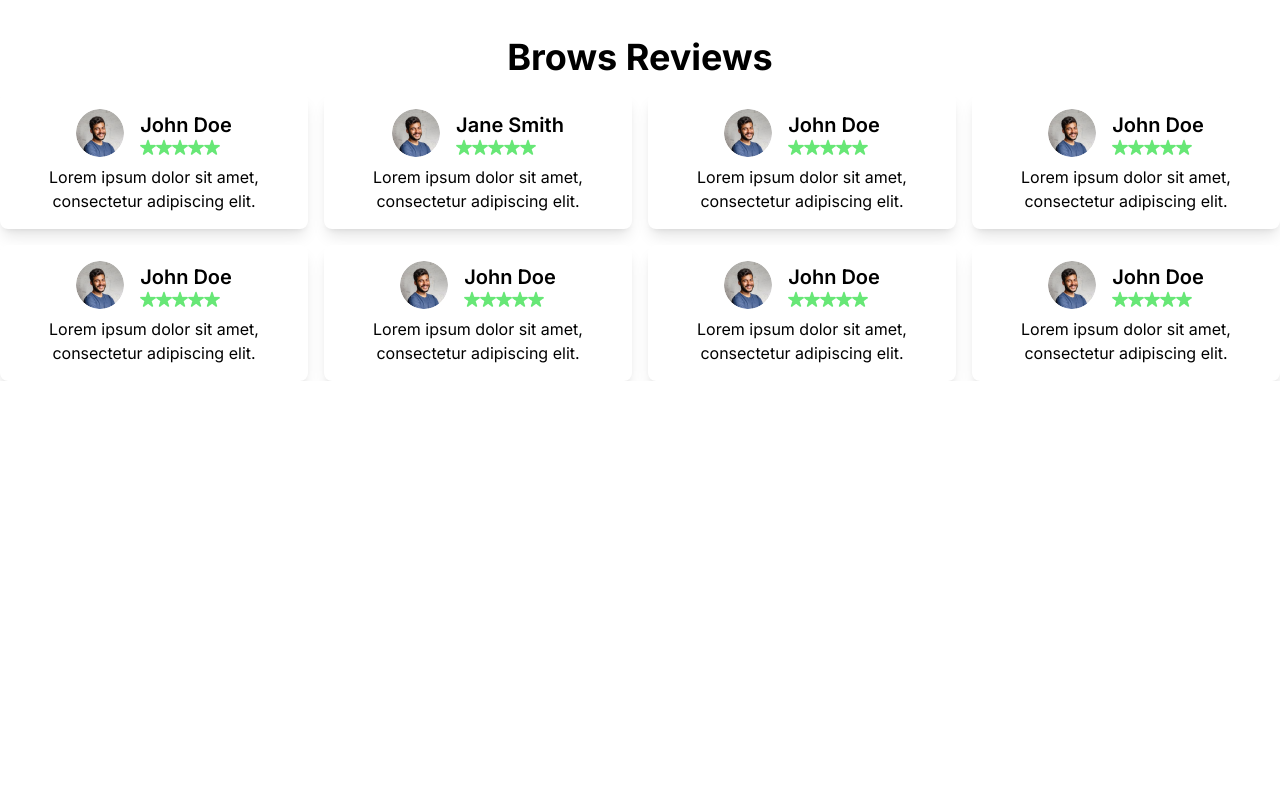
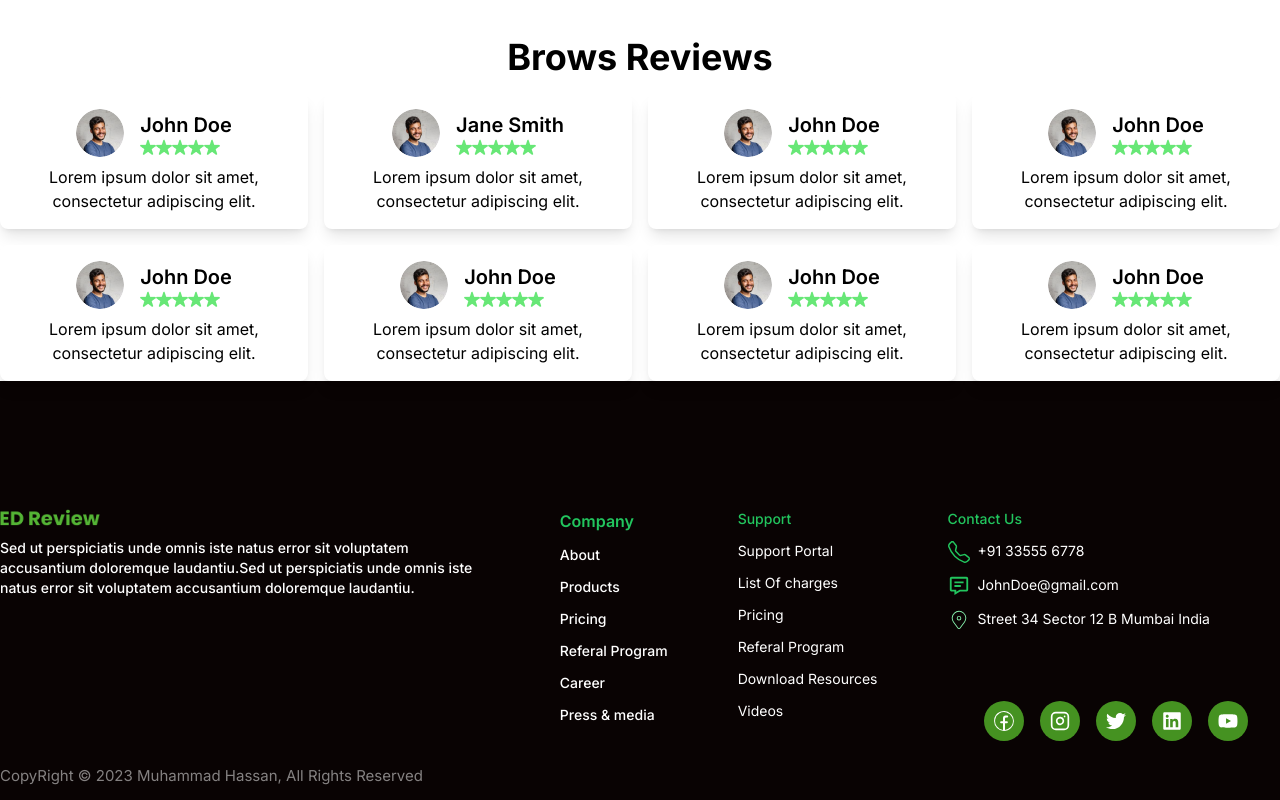
Before and after one commit to M-Hassan1/Landing-Page-New, a Next.js app: page / in a window 1280 px wide. Shown: the part 1836-2636 px from the top of the page. Before the commit the page ends 2217 px from the top, so only its background shows below. Built offline with nearby package versions, Linux system fonts and the light colour scheme.

Commit message:
added New Data

```diff
--- a/src/app/page.tsx
+++ b/src/app/page.tsx
@@ -1,5 +1,6 @@
 import BrowsReviews from "@/components/view/BrowsReviews";
 import Category from "@/components/view/Category/Category";
+import Footer from "@/components/view/Footer/FooterFile/Footer";
 import HomePage from "@/components/view/HeroSection";
 import LatestInternships from "@/components/view/InternShips";
 import NavBar from "@/components/view/Navabar";
@@ -16,6 +17,7 @@ export default function Home() {
       <LatestInternships />
       <CoursesOffer />
       <BrowsReviews />
+    <Footer />
 
     </div>
   )
--- /dev/null
+++ b/src/components/view/Footer/FooterData/ContectList.js
@@ -0,0 +1,62 @@
+// import Link from 'next/link'
+// import { BsTelephone } from "react-icons/bs";
+// import { BiMessageDetail } from "react-icons/bi";
+// import { CiLocationOn } from "react-icons/ci";
+
+// const ContectList = () => {
+//   return (
+// <div className='flex flex-col gap-3'>
+//            <h1 className='font-oswald text-green-500 font-medium text-sm'>
+//             Contect Us
+//           </h1>
+//           <Link href='' className=' flex gap-2 text-sm hover:text-white cursor-pointer'>
+//            <BsTelephone size={22} className='text-green-500' />
+//            +91 33555 6778
+//           </Link>
+//           <Link href='' className=' flex gap-2 text-sm hover:text-white cursor-pointer'>
+//           <BiMessageDetail size={22} className='text-green-500' />
+//           JohnDoe@gmail.com
+//           </Link>
+//           <Link href='' className=' flex gap-2 text-sm hover:text-white cursor-pointer'>
+//           <CiLocationOn size={22} className='text-green-300' />
+//           Street 34 Sector 12 B
+//           Mumbai India
+//           </Link>
+//             </div>
+//   )
+// }
+
+// export default ContectList
+
+
+
+
+import Link from 'next/link'
+import { BsTelephone } from "react-icons/bs";
+import { BiMessageDetail } from "react-icons/bi";
+import { CiLocationOn } from "react-icons/ci";
+
+const ContactList = () => {
+  return (
+    <div className='flex flex-col gap-3'>
+      <h1 className='font-oswald text-green-500 font-medium text-sm'>
+        Contact Us
+      </h1>
+      <Link href='' className='flex gap-2 text-sm hover:text-white cursor-pointer'>
+        <BsTelephone size={22} className='text-green-500' />
+        +91 33555 6778
+      </Link>
+      <Link href='' className='flex gap-2 text-sm hover:text-white cursor-pointer'>
+        <BiMessageDetail size={22} className='text-green-500' />
+        JohnDoe@gmail.com
+      </Link>
+      <Link href='' className='flex gap-2 text-sm hover:text-white cursor-pointer'>
+        <CiLocationOn size={22} className='text-green-300' />
+        Street 34 Sector 12 B
+        Mumbai India
+      </Link>
+    </div>
+  )
+}
+
+export default ContactList;
--- /dev/null
+++ b/src/components/view/Footer/FooterData/ContectList.tsx
@@ -0,0 +1,62 @@
+// import Link from 'next/link'
+// import { BsTelephone } from "react-icons/bs";
+// import { BiMessageDetail } from "react-icons/bi";
+// import { CiLocationOn } from "react-icons/ci";
+
+// const ContectList = () => {
+//   return (
+// <div className='flex flex-col gap-3'>
+//            <h1 className='font-oswald text-green-500 font-medium text-sm'>
+//             Contect Us
+//           </h1>
+//           <Link href='' className=' flex gap-2 text-sm hover:text-white cursor-pointer'>
+//            <BsTelephone size={22} className='text-green-500' />
+//            +91 33555 6778
+//           </Link>
+//           <Link href='' className=' flex gap-2 text-sm hover:text-white cursor-pointer'>
+//           <BiMessageDetail size={22} className='text-green-500' />
+//           JohnDoe@gmail.com
+//           </Link>
+//           <Link href='' className=' flex gap-2 text-sm hover:text-white cursor-pointer'>
+//           <CiLocationOn size={22} className='text-green-300' />
+//           Street 34 Sector 12 B
+//           Mumbai India
+//           </Link>
+//             </div>
+//   )
+// }
+
+// export default ContectList
+
+
+
+
+import Link from 'next/link'
+import { BsTelephone } from "react-icons/bs";
+import { BiMessageDetail } from "react-icons/bi";
+import { CiLocationOn } from "react-icons/ci";
+
+const ContactList = () => {
+  return (
+    <div className='flex flex-col gap-3'>
+      <h1 className='font-oswald text-green-500 font-medium text-sm'>
+        Contact Us
+      </h1>
+      <Link href='' className='flex gap-2 text-sm hover:text-white cursor-pointer'>
+        <BsTelephone size={22} className='text-green-500' />
+        +91 33555 6778
+      </Link>
+      <Link href='' className='flex gap-2 text-sm hover:text-white cursor-pointer'>
+        <BiMessageDetail size={22} className='text-green-500' />
+        JohnDoe@gmail.com
+      </Link>
+      <Link href='' className='flex gap-2 text-sm hover:text-white cursor-pointer'>
+        <CiLocationOn size={22} className='text-green-300' />
+        Street 34 Sector 12 B
+        Mumbai India
+      </Link>
+    </div>
+  )
+}
+
+export default ContactList;
--- /dev/null
+++ b/src/components/view/Footer/FooterData/FDataPage.tsx
@@ -0,0 +1,33 @@
+import Link from "next/link"
+
+
+const FDataPage = () => {
+  return (
+<div className='flex flex-col gap-3 shrink-0'>
+          <h1 className='font-oswald text-green-500 font-semibold cursor-pointer'>
+            Company
+          </h1>
+          <Link href='' className='font-oswald font-medium text-sm cursor-pointer'>
+            About
+          </Link>
+          <Link href='' className='font-oswald font-medium text-sm cursor-pointer'>
+            Products
+          </Link>
+          <Link href='' className='font-oswald font-medium text-sm cursor-pointer'>
+          Pricing
+          </Link>
+          <Link href='' className='font-oswald font-medium text-sm cursor-pointer'>
+          Referal Program
+          </Link>
+          <Link href='' className='font-oswald font-medium text-sm cursor-pointer'>
+          Career
+          </Link>
+          <Link href='' className='font-oswald font-medium text-sm cursor-pointer'>
+         Press & media
+          </Link>
+
+        </div>
+  )
+}
+
+export default FDataPage
--- /dev/null
+++ b/src/components/view/Footer/FooterData/NewpageData.tsx
@@ -0,0 +1,23 @@
+import Image from "next/image";
+import Logo from "@/components/Assets/Images/ED-Review.png";
+
+const NewpageData = () => {
+  return (
+    <div className="flex flex-col items-start gap-3">
+      {/* Logo in the middle */}
+      <Image
+        src={Logo}
+        alt="Logo"
+        width={100}
+        height={100}
+      />
+
+      {/* Description */}
+      <p className="font-oswald font-medium text-sm items-start">
+        Sed ut perspiciatis unde omnis iste natus error sit voluptatem accusantium doloremque laudantiu.Sed ut perspiciatis unde omnis iste natus error sit voluptatem accusantium doloremque laudantiu.
+      </p>
+    </div>
+  );
+};
+
+export default NewpageData;
--- /dev/null
+++ b/src/components/view/Footer/FooterData/SecondMenu.tsx
@@ -0,0 +1,32 @@
+import Link from 'next/link'
+
+
+const SecondMenu = () => {
+  return (
+<div className='flex flex-col gap-3'>
+          <h1 className='font-oswald text-green-500 font-medium  text-sm'>
+            Support
+          </h1>
+          <Link href='' className='text-sm cursor-pointer'>
+          Support Portal
+          </Link>
+          <Link href='' className='text-sm cursor-pointer'>
+          List Of charges
+          </Link>
+          <Link href='' className='text-sm cursor-pointer'>
+           Pricing
+          </Link>
+          <Link href='' className='text-sm cursor-pointer'>
+            Referal Program
+          </Link>
+          <Link href='' className='text-sm cursor-pointer'>
+            Download Resources
+          </Link>
+          <Link href='' className='text-sm cursor-pointer'>
+            Videos
+          </Link>
+            </div>
+  )
+}
+
+export default SecondMenu
--- /dev/null
+++ b/src/components/view/Footer/FooterData/ThirdPage.tsx
@@ -0,0 +1,31 @@
+import Link from "next/link"
+import { FaTwitter, FaYoutube, FaLinkedin} from 'react-icons/fa'
+
+import { CiFacebook } from "react-icons/ci";
+
+import { FiInstagram } from "react-icons/fi";
+
+const ThirdPage = () => {
+  return (
+    <div className='flex gap-4 justify-center md:justify-start'>
+      <Link href='' className='w-10 h-10 rounded-full flex items-center justify-center text-white bg-[#459221]  cursor-pointer'>
+        <CiFacebook size={24} />
+      </Link>
+      <Link href='' className='w-10 h-10 rounded-full flex items-center justify-center text-white bg-[#459221]  cursor-pointer'>
+        <FiInstagram size={20} />
+      </Link>
+      <Link href='' className='w-10 h-10 rounded-full flex items-center justify-center bg-[#459221] text-white  cursor-pointer'>
+      <FaTwitter size={20} />
+      </Link>
+      <Link href='' className='w-10 h-10 rounded-full flex items-center justify-center bg-[#459221] text-white  cursor-pointer'>
+      <FaLinkedin size={20} />
+      </Link>
+      <Link href='' className='w-10 h-10 rounded-full flex items-center justify-center bg-[#459221] text-white hover:bg-white/[0.5] cursor-pointer'>
+      <FaYoutube size={20} />
+      </Link>
+</div>
+
+  )
+}
+
+export default ThirdPage
--- /dev/null
+++ b/src/components/view/Footer/FooterFile/Footer.tsx
@@ -0,0 +1,51 @@
+
+import React from 'react'
+
+
+import SecondMenu from '../FooterData/SecondMenu'
+import FDataPage from '../FooterData/FDataPage'
+import ThirdPage from '../FooterData/ThirdPage'
+import NewpageData from '../FooterData/NewpageData'
+import ContectList from '../FooterData/ContectList'
+const Footer  = () => {
+
+  return (
+    <div className='bg-[#090303] text-white pt-32 pb-3'>
+      <div className='flex justify-between flex-col md:flex-row gap-12 md:gap-0' >
+
+      {/* Left Side */}
+      <div className='flex gap-[35px] md:gap-[55px] lg:gap-[70px] flex-col md:flex-row'>
+        {/* Start */}
+        <NewpageData />
+        <FDataPage />
+      {/* Menu End */}
+
+      {/* Second Menu Start */}
+      <div className='flex gap-[35px] md:gap-[55px] lg:gap-[70px] shrink-0 ' >
+        {/* Next Menu Start */}
+        <SecondMenu />
+        <ContectList />
+      </div>
+      <div className='flex gap-[35px] md:gap-[55px] lg:gap-[70px] shrink-0 ' >
+
+      </div>
+              {/* First MENU ENDDED */}
+            </div>
+            {/* First LEFT END */}
+
+            {/* RIGHT START */}
+            <div className='md:absolute md:right-8 md:mt-48' ><ThirdPage /></div>
+        {/* End */}
+      </div>
+      <div className='flex justify-between mt-10 flex-col md:flex-row gap-[10px] md:gap-0 ' >
+      <div className='text-[15px] text-white/[0.5] hover:text-white cursor-pointer md:text-left'>
+        CopyRight © 2023 Muhammad Hassan, All Rights Reserved
+       </div>
+       {/* Left Side Complete End */}
+
+      </div>
+    </div>
+  )
+}
+
+export default Footer;
--- a/src/components/view/HeroSection/index.tsx
+++ b/src/components/view/HeroSection/index.tsx
@@ -1,7 +1,7 @@
 import Image from 'next/image';
 import BgImage from '@/components/Assets/Images/Rectangle 2.png';
 import BackGroundImage from './BackGroundImage';
-import Content from './content';
+import Content from './Content';
 
 const HomePage = () => {
   return (
```
Also changed, not shown: src/components/view/Footer/Footer.tsx (deleted).
